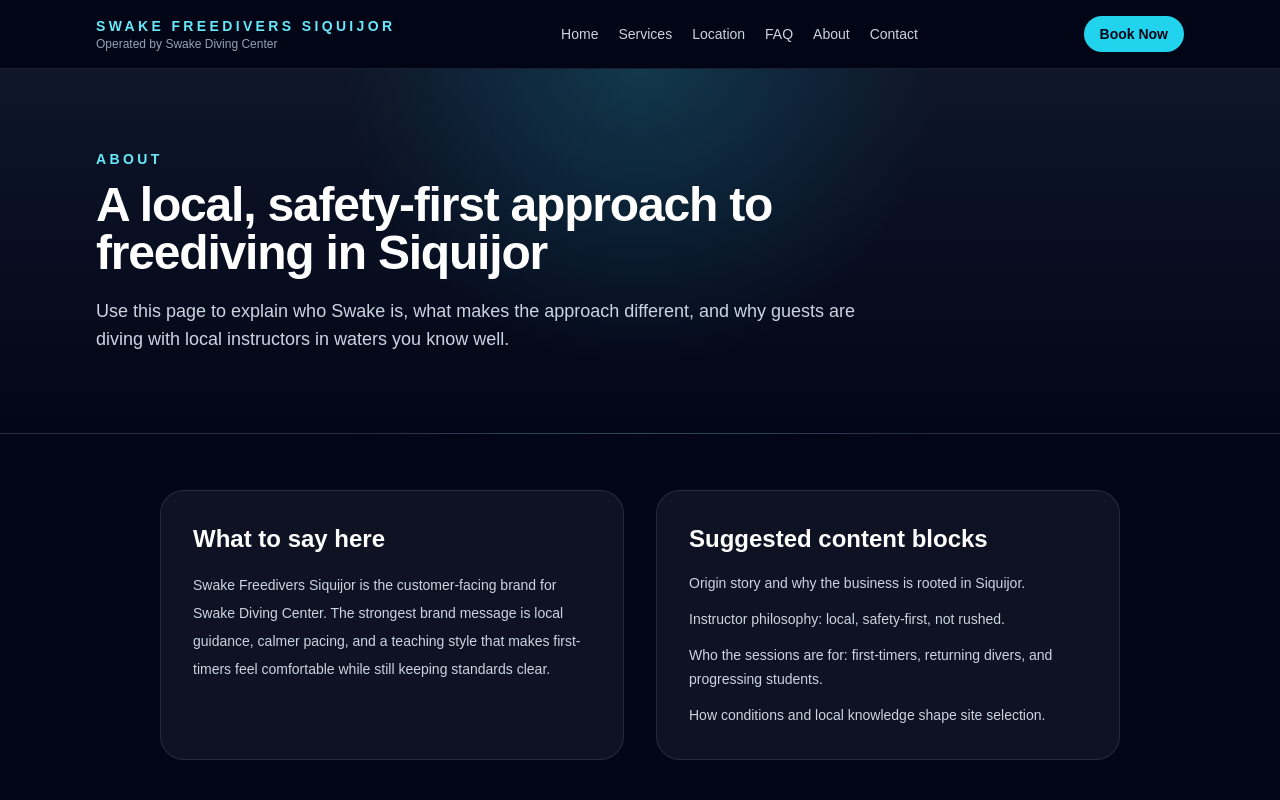
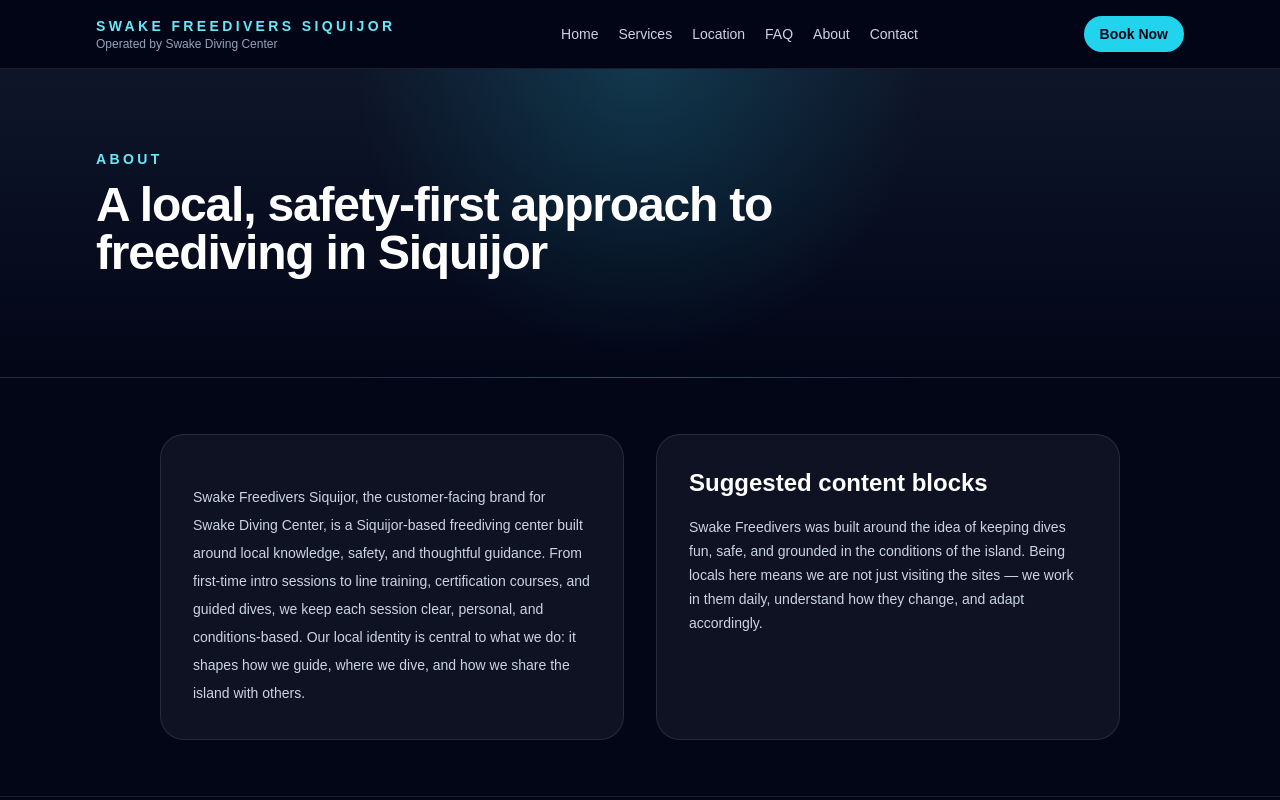
Before and after one commit to cbmserino-cyber/swake-diving-center, a Next.js app: page /about in a window 1280 px wide. Shown: the top 800 px of the page. Built offline with nearby package versions, Linux system fonts and the light colour scheme.

Commit message:
Update page.tsx

```diff
--- a/app/about/page.tsx
+++ b/app/about/page.tsx
@@ -14,24 +14,19 @@ export default function AboutPage() {
       <PageHero
         eyebrow="About"
         title="A local, safety-first approach to freediving in Siquijor"
-        description="Use this page to explain who Swake is, what makes the approach different, and why guests are diving with local instructors in waters you know well."
       />
 
       <section className="mx-auto max-w-5xl px-6 py-14 lg:px-8">
         <div className="grid gap-8 lg:grid-cols-2">
           <div className="rounded-3xl border border-white/10 bg-white/5 p-8">
-            <h2 className="text-2xl font-semibold text-white">What to say here</h2>
             <p className="mt-4 text-sm leading-7 text-slate-300">
-              Swake Freedivers Siquijor is the customer-facing brand for {site.legalName}. The strongest brand message is local guidance, calmer pacing, and a teaching style that makes first-timers feel comfortable while still keeping standards clear.
+              Swake Freedivers Siquijor, the customer-facing brand for {site.legalName}, is a Siquijor-based freediving center built around local knowledge, safety, and thoughtful guidance. From first-time intro sessions to line training, certification courses, and guided dives, we keep each session clear, personal, and conditions-based. Our local identity is central to what we do: it shapes how we guide, where we dive, and how we share the island with others.
             </p>
           </div>
           <div className="rounded-3xl border border-white/10 bg-white/5 p-8">
             <h2 className="text-2xl font-semibold text-white">Suggested content blocks</h2>
             <ul className="mt-4 space-y-3 text-sm leading-6 text-slate-300">
-              <li>Origin story and why the business is rooted in Siquijor.</li>
-              <li>Instructor philosophy: local, safety-first, not rushed.</li>
-              <li>Who the sessions are for: first-timers, returning divers, and progressing students.</li>
-              <li>How conditions and local knowledge shape site selection.</li>
+              <li>Swake Freedivers was built around the idea of keeping dives fun, safe, and grounded in the conditions of the island. Being locals here means we are not just visiting the sites — we work in them daily, understand how they change, and adapt accordingly.</li>
             </ul>
           </div>
         </div>
```
